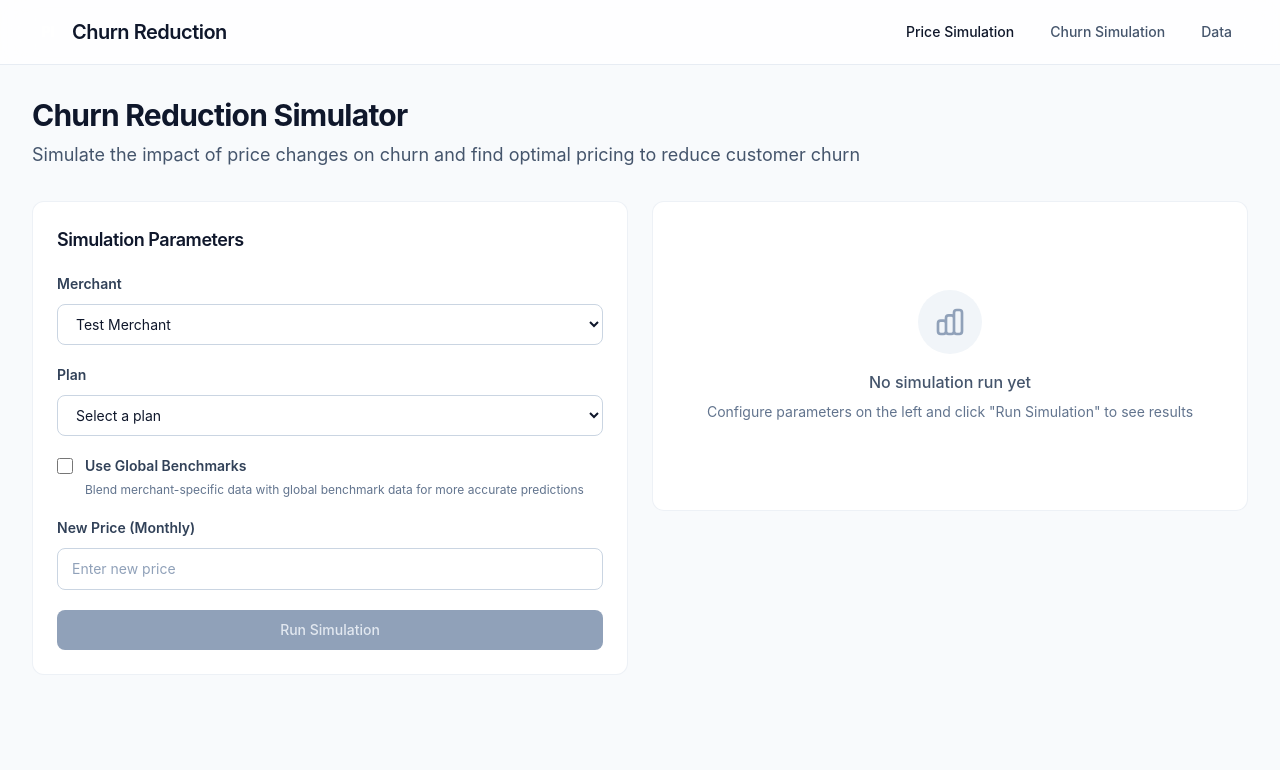
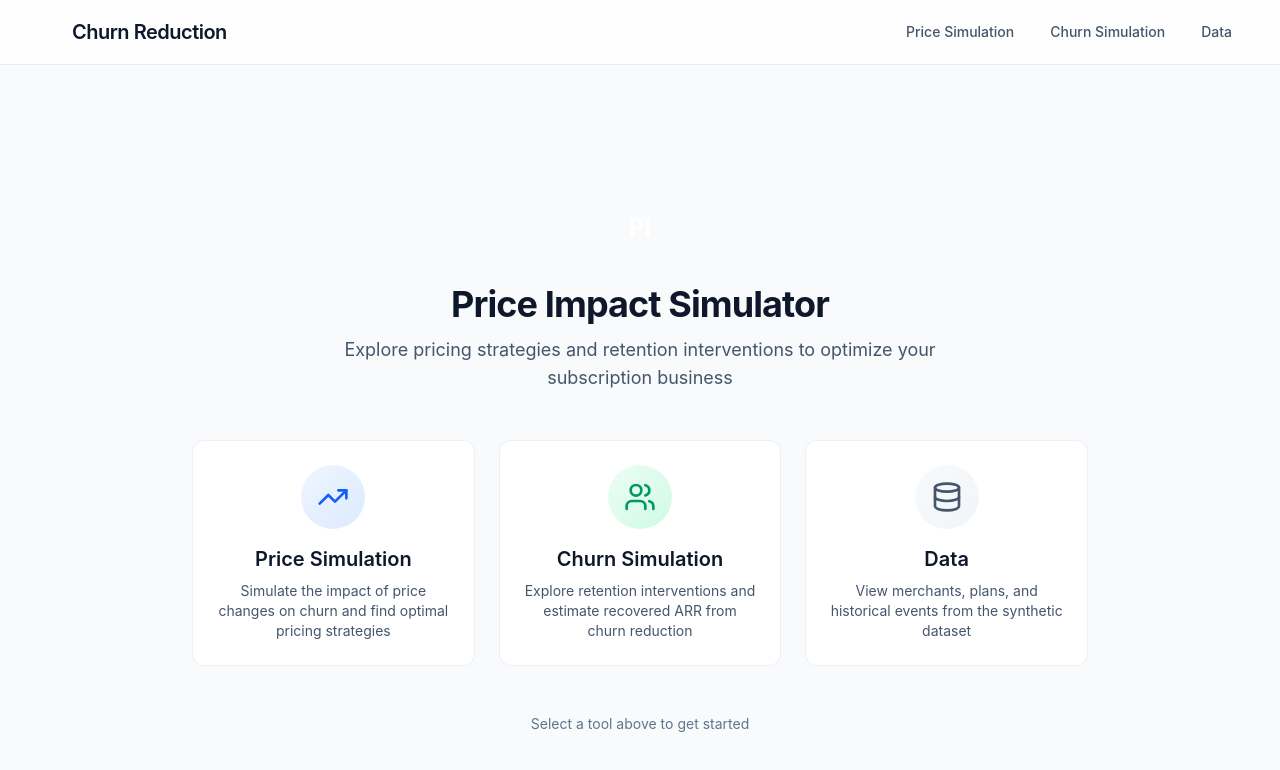
Before and after one commit to jmbluhm/price-change-simulation, a React (Vite) app: page / in a window 1280 px wide. Before the commit this address led to /simulate. Shown: the top 770 px of the page. Built offline with nearby package versions, Linux system fonts and the light colour scheme.

Commit message:
adding splash starter page

```diff
--- a/src/App.tsx
+++ b/src/App.tsx
@@ -1,5 +1,6 @@
-import { Routes, Route, Navigate } from 'react-router-dom';
+import { Routes, Route } from 'react-router-dom';
 import { TopNav } from './components/TopNav';
+import { HomePage } from './pages/HomePage';
 import { DataPage } from './pages/DataPage';
 import { SimulatePage } from './pages/SimulatePage';
 import { ChurnSimulationPage } from './pages/ChurnSimulationPage';
@@ -11,7 +12,7 @@ function App() {
       <TopNav />
       <main className="pb-12">
         <Routes>
-          <Route path="/" element={<Navigate to="/simulate" replace />} />
+          <Route path="/" element={<HomePage />} />
           <Route path="/data" element={<DataPage />} />
           <Route path="/simulate" element={<SimulatePage />} />
           <Route path="/churn" element={<ChurnSimulationPage />} />
--- /dev/null
+++ b/src/pages/HomePage.tsx
@@ -0,0 +1,76 @@
+import { Link } from 'react-router-dom';
+import { Card } from '../components/ui/Card';
+import { TrendingUp, Users, Database } from 'lucide-react';
+
+export function HomePage() {
+  return (
+    <div className="min-h-screen flex items-center justify-center px-4 sm:px-6 lg:px-8">
+      <div className="max-w-4xl w-full">
+        <div className="text-center mb-12">
+          <div className="inline-flex items-center justify-center w-16 h-16 rounded-full bg-gradient-to-br from-primary-600 to-primary-700 mb-6 shadow-large">
+            <span className="text-white font-bold text-2xl">PI</span>
+          </div>
+          <h1 className="text-4xl font-bold text-slate-900 mb-3 tracking-tight">
+            Price Impact Simulator
+          </h1>
+          <p className="text-lg text-slate-600 max-w-2xl mx-auto">
+            Explore pricing strategies and retention interventions to optimize your subscription business
+          </p>
+        </div>
+
+        <div className="grid grid-cols-1 md:grid-cols-3 gap-6">
+          {/* Price Simulation Card */}
+          <Link to="/simulate" className="block group">
+            <Card className="h-full transition-all duration-200 hover:shadow-large hover:scale-105">
+              <div className="flex flex-col items-center text-center">
+                <div className="w-16 h-16 rounded-full bg-gradient-to-br from-blue-50 to-blue-100 flex items-center justify-center mb-4 group-hover:from-blue-100 group-hover:to-blue-200 transition-colors">
+                  <TrendingUp className="w-8 h-8 text-blue-600" />
+                </div>
+                <h3 className="text-xl font-semibold text-slate-900 mb-2">Price Simulation</h3>
+                <p className="text-sm text-slate-600">
+                  Simulate the impact of price changes on churn and find optimal pricing strategies
+                </p>
+              </div>
+            </Card>
+          </Link>
+
+          {/* Churn Simulation Card */}
+          <Link to="/churn" className="block group">
+            <Card className="h-full transition-all duration-200 hover:shadow-large hover:scale-105">
+              <div className="flex flex-col items-center text-center">
+                <div className="w-16 h-16 rounded-full bg-gradient-to-br from-emerald-50 to-emerald-100 flex items-center justify-center mb-4 group-hover:from-emerald-100 group-hover:to-emerald-200 transition-colors">
+                  <Users className="w-8 h-8 text-emerald-600" />
+                </div>
+                <h3 className="text-xl font-semibold text-slate-900 mb-2">Churn Simulation</h3>
+                <p className="text-sm text-slate-600">
+                  Explore retention interventions and estimate recovered ARR from churn reduction
+                </p>
+              </div>
+            </Card>
+          </Link>
+
+          {/* Data Card */}
+          <Link to="/data" className="block group">
+            <Card className="h-full transition-all duration-200 hover:shadow-large hover:scale-105">
+              <div className="flex flex-col items-center text-center">
+                <div className="w-16 h-16 rounded-full bg-gradient-to-br from-slate-50 to-slate-100 flex items-center justify-center mb-4 group-hover:from-slate-100 group-hover:to-slate-200 transition-colors">
+                  <Database className="w-8 h-8 text-slate-600" />
+                </div>
+                <h3 className="text-xl font-semibold text-slate-900 mb-2">Data</h3>
+                <p className="text-sm text-slate-600">
+                  View merchants, plans, and historical events from the synthetic dataset
+                </p>
+              </div>
+            </Card>
+          </Link>
+        </div>
+
+        <div className="mt-12 text-center">
+          <p className="text-sm text-slate-500">
+            Select a tool above to get started
+          </p>
+        </div>
+      </div>
+    </div>
+  );
+}
```
